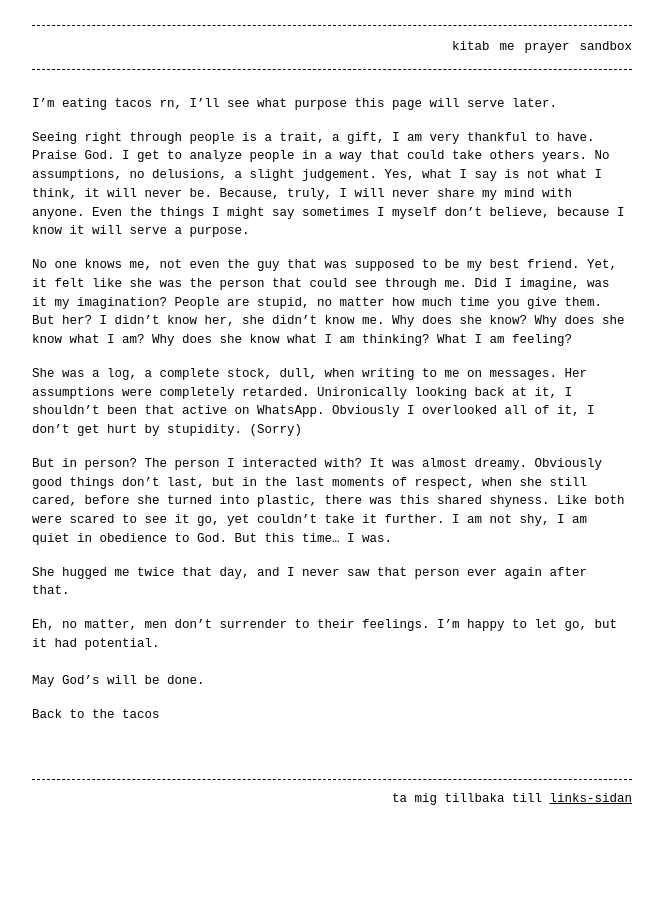
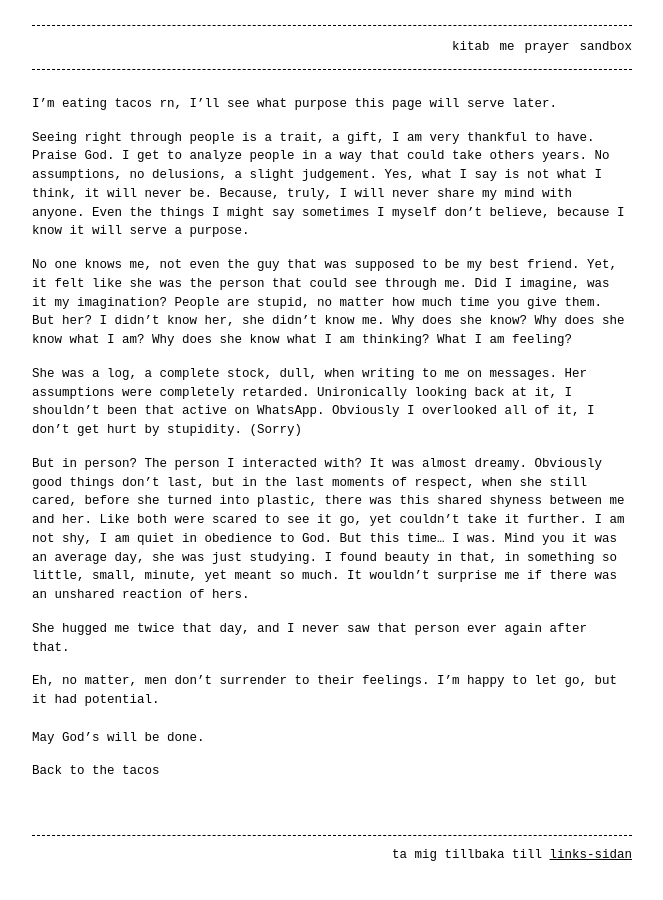
Before and after one commit to ronim-efrin/kitab, a Jekyll site: the page built from about.md, in a window 1280 px wide. Shown: the whole page, without its empty margins (308-971 px from the left). Built offline with Jekyll 4.4.1, drawn with Linux system fonts in a browser that asks for light colours.

Commit message:
Update about.md

```diff
--- a/about.md
+++ b/about.md
@@ -12,7 +12,7 @@ No one knows me, not even the guy that was supposed to be my best friend. Yet, i
 
 She was a log, a complete stock, dull, when writing to me on messages. Her assumptions were completely retarded. Unironically looking back at it, I shouldn’t been that active on WhatsApp. Obviously I overlooked all of it, I don’t get hurt by stupidity. (Sorry)
 
-But in person? The person I interacted with? It was almost dreamy. Obviously good things don’t last, but in the last moments of respect, when she still cared, before she turned into plastic, there was this shared shyness. Like both were scared to see it go, yet couldn’t take it further. I am not shy, I am quiet in obedience to God. But this time… I was.
+But in person? The person I interacted with? It was almost dreamy. Obviously good things don’t last, but in the last moments of respect, when she still cared, before she turned into plastic, there was this shared shyness between me and her. Like both were scared to see it go, yet couldn’t take it further. I am not shy, I am quiet in obedience to God. But this time… I was. Mind you it was an average day, she was just studying. I found beauty in that, in something so little, small, minute, yet meant so much. It wouldn't surprise me if there was an unshared reaction of hers.
 
 She hugged me twice that day, and I never saw that person ever again after that.
 
```
